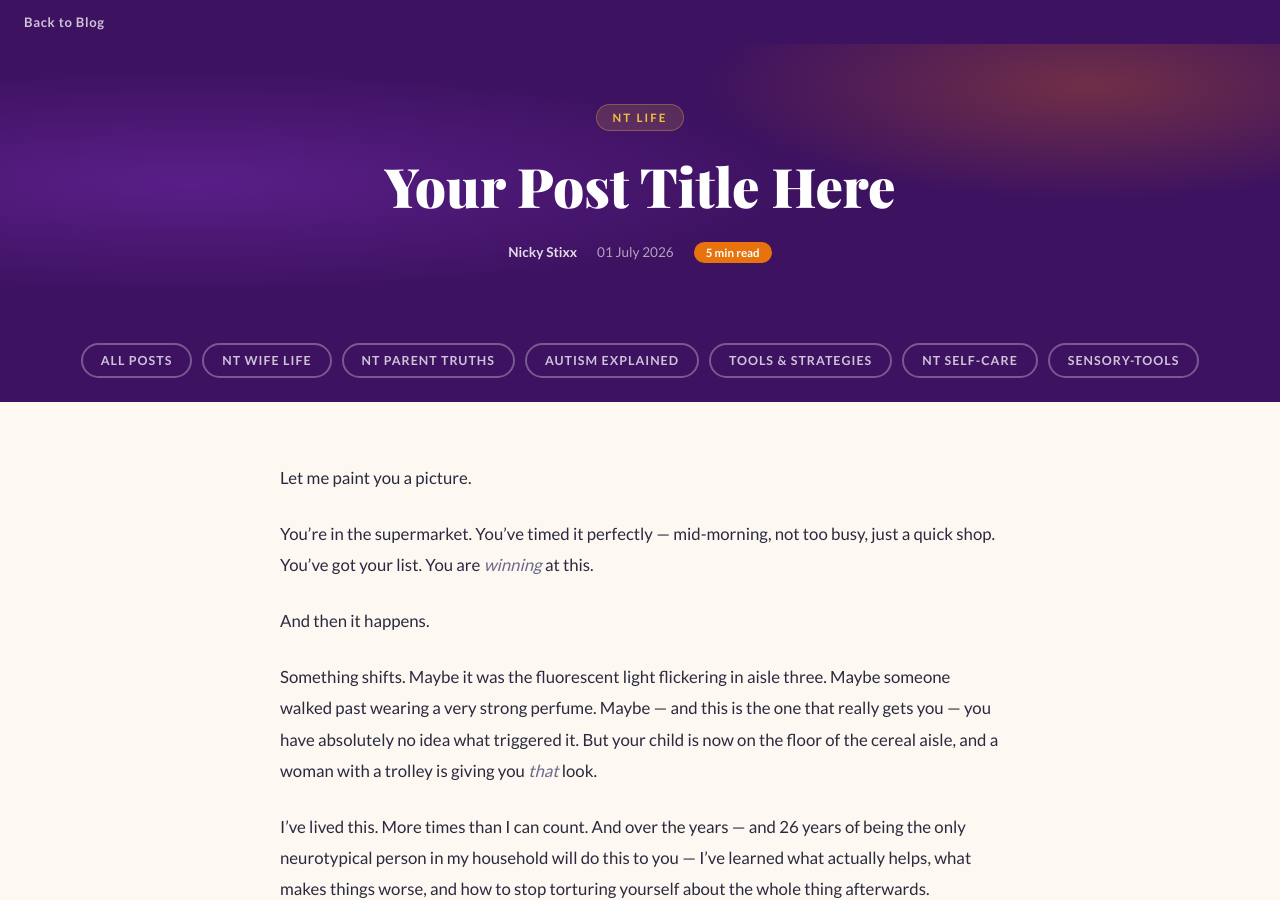
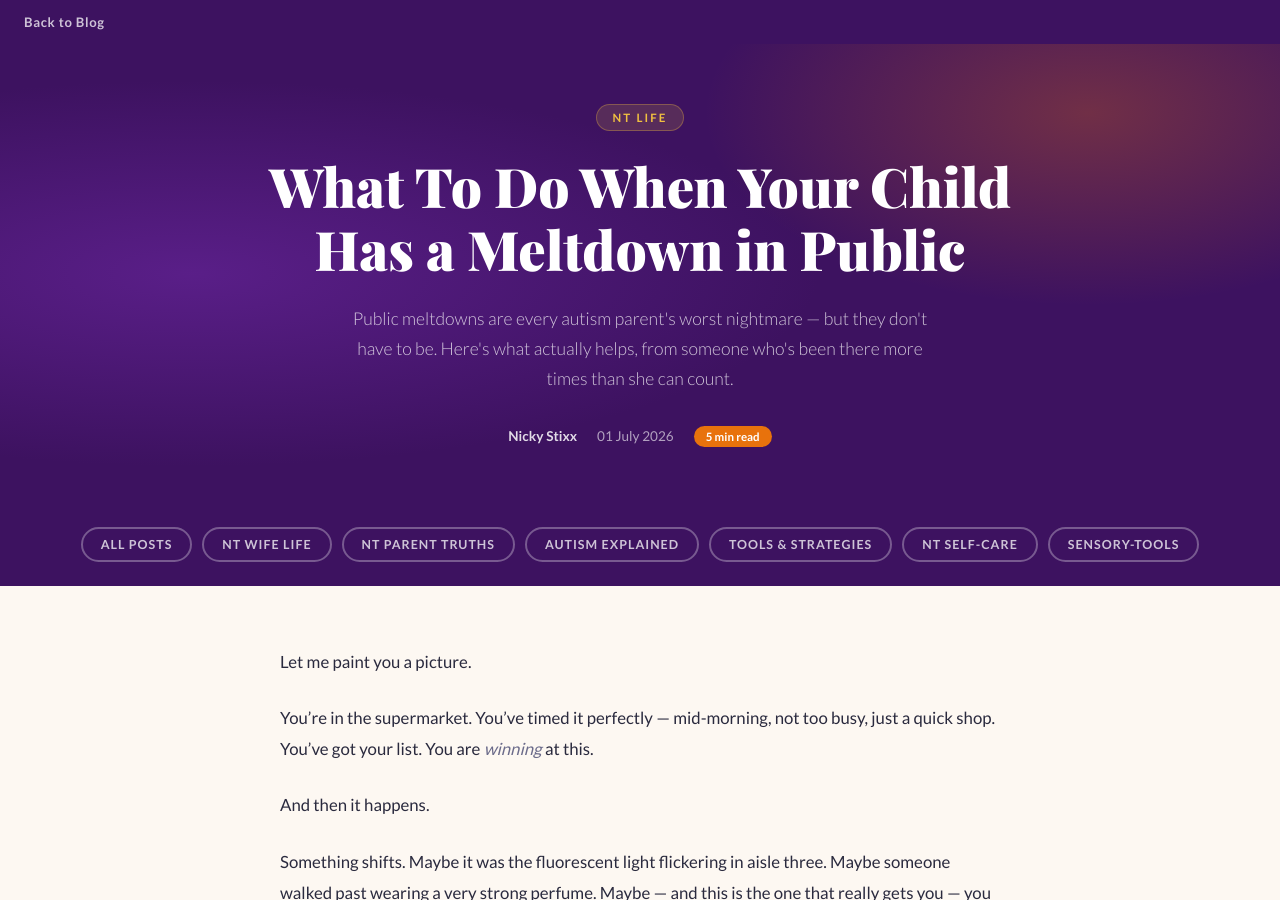
Before and after one commit to stixxnicky-lpa/loveparentingandautism, a Jekyll site: the page built from _posts/2026-07-01-public-meltdown-blog-post.md, in a window 1280 px wide and 900 px high. Built offline with Jekyll 4.4.1, drawn with Linux system fonts in a browser that asks for light colours; some web fonts are replaced.

Commit message:
Update 2026-07-01-public-meltdown-blog-post.md

```diff
--- a/_posts/2026-07-01-public-meltdown-blog-post.md
+++ b/_posts/2026-07-01-public-meltdown-blog-post.md
@@ -1,10 +1,10 @@
 ---
 layout: post
-title: "Your Post Title Here"
+title: "What To Do When Your Child Has a Meltdown in Public"
 date: 2026-07-01
-categories: [NT-Parents-Truths]
+categories: [nt-parent-truths]
 author: Nicky Stixx
-excerpt: "One or two sentence teaser for previews/SEO."
+description: "Public meltdowns are every autism parent's worst nightmare — but they don't have to be. Here's what actually helps, from someone who's been there more times than she can count."
 og_image: "/assets/images/public-meltdown-blog.png"
 ---
 
```
